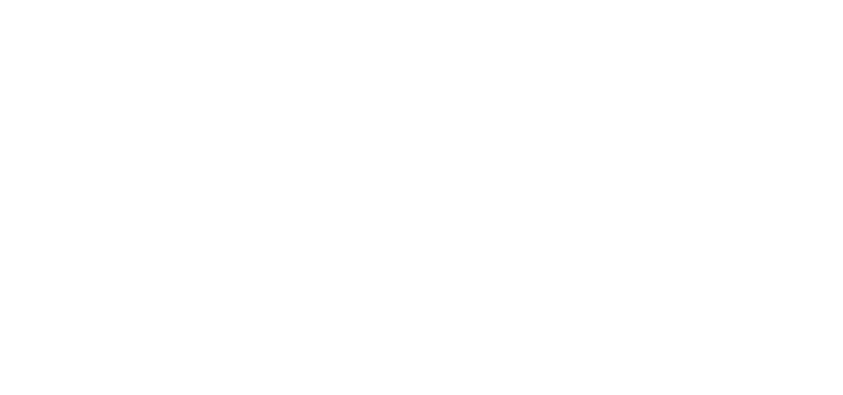
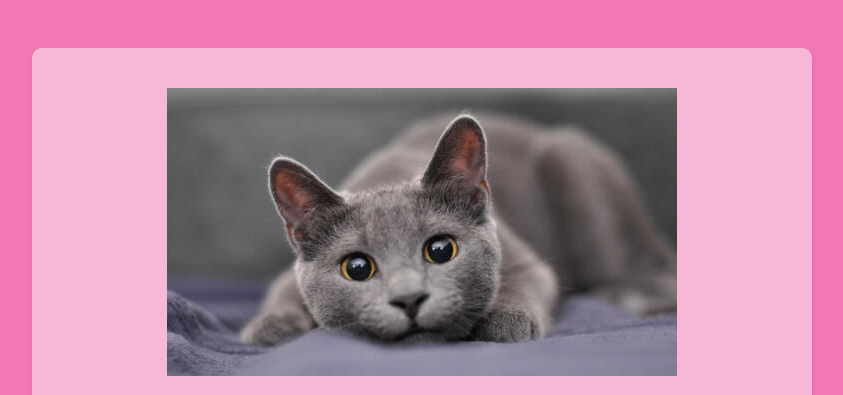
Before and after one commit to ITMD-362-Fall-Rita-Sanabria/Project-1, a plain HTML site: page index.html in a window 1280 px wide. Shown: the top 395 px of the page, without its empty margins (218-1061 px from the left). Drawn offline with Linux system fonts and the light colour scheme.

Commit message:
bakc to nromal

```diff
--- a/index.html
+++ b/index.html
@@ -2,7 +2,7 @@
 <html lang="en" class="nojs">
 <head>
   <meta charset="utf-8">
-  <script src="project1.js"/script>
+  <script src="project1.js"></script>
   <meta name="viewport" content="width=device-width, initial-scale=1.0">
   <link rel="stylesheet" href="screen.css">
   <title>Project 1</title>
```
